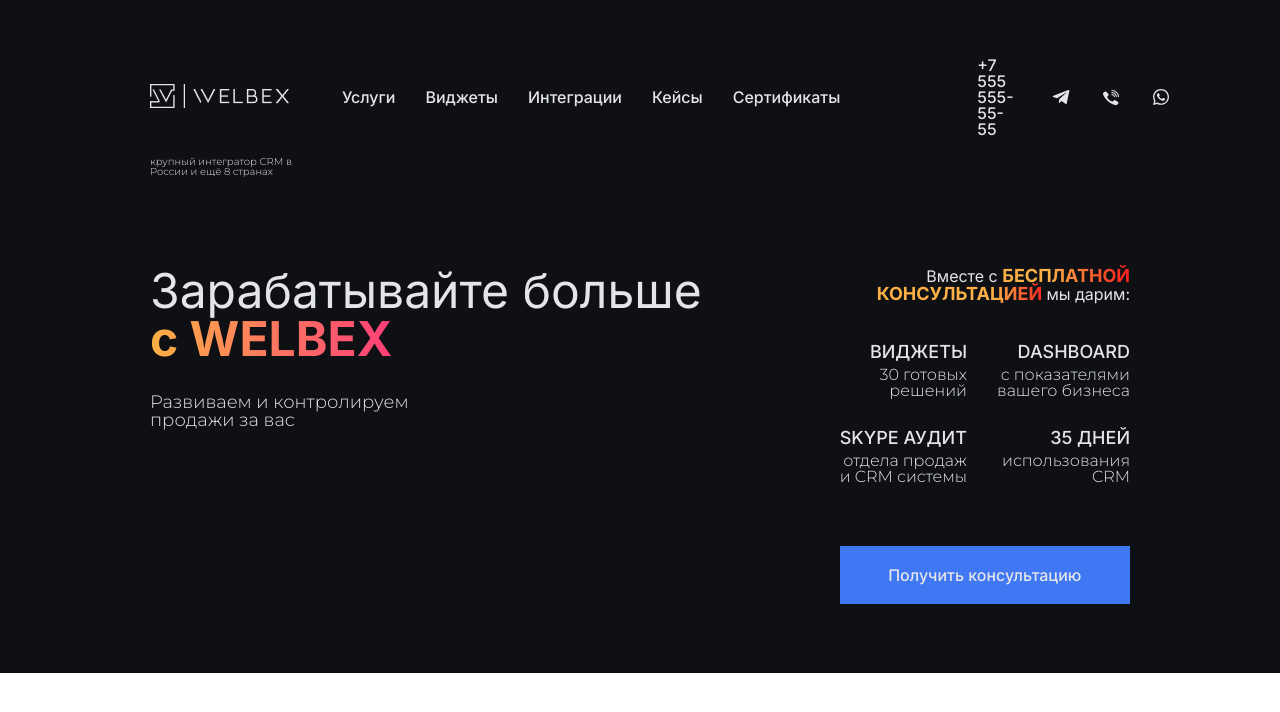
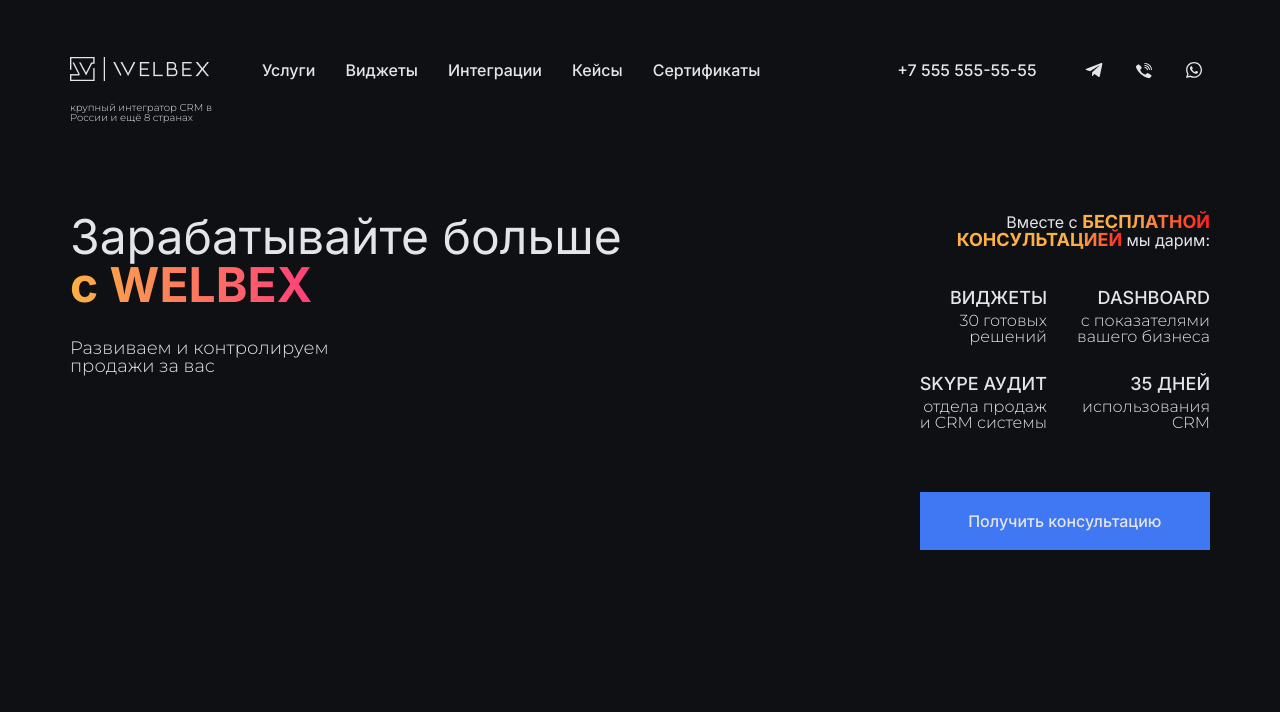
Before and after one commit to septemberonfire/amoCRM-test, a plain HTML site: page index.html in a window 1280 px wide. Drawn offline with Linux system fonts and the light colour scheme.

Commit message:
bugfix: fix layout

```diff
--- a/styles/index.css
+++ b/styles/index.css
@@ -5,12 +5,14 @@
 body {
   font-family: "Inter", sans-serif;
   color: var(--light-text);
+  background-color: var(--black);
 }
 
 .wrap {
   display: flex;
   flex-direction: column;
-  padding: 0 150px;
+  max-width: 1140px;
+  margin: 0 auto;
   background-color: var(--black);
 }
 
@@ -59,11 +61,12 @@
 .header_number {
   font-size: 16px;
   font-weight: 500;
-  padding-right: 37px;
+  padding-right: 47px;
 }
 
 .header_icon {
   padding-right: 30px;
+  width: 20px;
 }
 
 .header_icon:last-child {
```
Also changed, not shown: index.html (+3 -1 lines).
